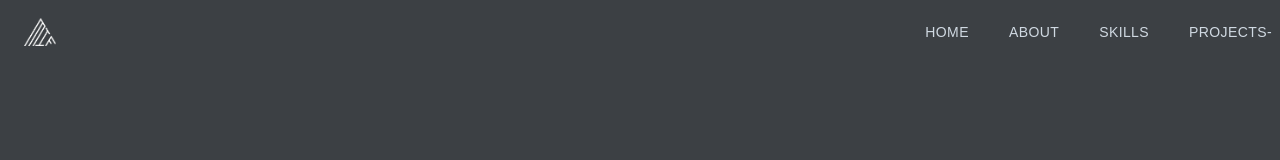
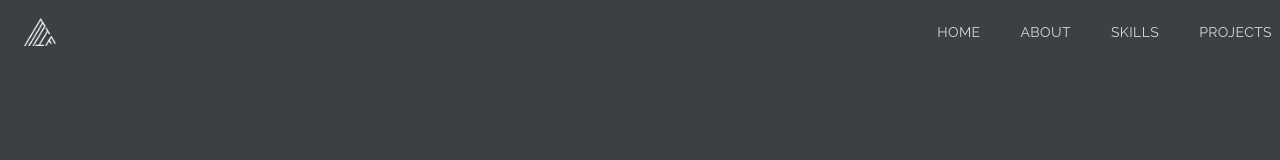
Before and after one commit to ikbakk/website-portofolio, a Next.js app: page / in a window 1280 px wide. Shown: the top 160 px of the page. Built offline with nearby package versions, Linux system fonts and the light colour scheme.

Commit message:
Add raleway font family in tailwind

```diff
--- a/components/Header.jsx
+++ b/components/Header.jsx
@@ -14,7 +14,7 @@ const Header = () => {
     setSideBar(!sideBar)
   }
   return (
-    <header className='navbar'>
+    <header className='navbar font-raleway'>
       <div className='flex w-full justify-between'>
         <Link className='ml-4 hover:scale-105 duration-200' href='/'>
           <Image
@@ -38,7 +38,6 @@ const Header = () => {
             <li className='header-link'>
               <Link href='/#projects'>projects</Link>
             </li>
-            -
           </ul>
           <div className='btn btn-square btn-ghost md:hidden'>
             <RxHamburgerMenu onClick={sideBarHandle} size={25} />
@@ -80,7 +79,7 @@ const Header = () => {
                 </Link>
               </ul>
               <div className='pt-40'>
-                <p className='uppercase tracking-widest text-secondary'>
+                <p className='uppercase tracking-widest text-primary'>
                   Let&#39;s Connect
                 </p>
                 <div className='flex items-center justify-between my-4 w-full sm:w-[80%]'>
--- a/pages/index.js
+++ b/pages/index.js
@@ -7,6 +7,12 @@ export default function Home() {
         <title>Iqbal | Front-End Developer</title>
         <meta name='description' content='Generated by create next app' />
         <link rel='icon' href='/favicon.ico' />
+        <link rel='preconnect' href='https://fonts.googleapis.com' />
+        <link rel='preconnect' href='https://fonts.gstatic.com' crossorigin />
+        <link
+          href='https://fonts.googleapis.com/css2?family=Raleway&display=swap'
+          rel='stylesheet'
+        />
       </Head>
     </>
   )
--- a/styles/globals.css
+++ b/styles/globals.css
@@ -1,6 +1,8 @@
 @tailwind base;
 @tailwind components;
 @tailwind utilities;
+
+@import url('https://fonts.googleapis.com/css2?family=Raleway:wght@100;200;300;400;500;600;700;800;900&display=swap');
 
 html {
   scroll-behavior: smooth;
@@ -52,6 +54,6 @@ html {
   }
 
   .sidebar-btn {
-    @apply rounded-full text-secondary-content p-3 cursor-pointer bg-secondary hover:scale-105 ease-in duration-200;
+    @apply rounded-full text-primary-content p-3 cursor-pointer bg-primary hover:scale-105 ease-in duration-200;
   }
 }
--- a/tailwind.config.js
+++ b/tailwind.config.js
@@ -22,7 +22,11 @@ module.exports = {
     './components/**/*.{js,ts,jsx,tsx}'
   ],
   theme: {
-    extend: {}
+    extend: {
+      fontFamily: {
+        raleway: ['Raleway']
+      }
+    }
   },
   plugins: [require('daisyui')]
 }
```
